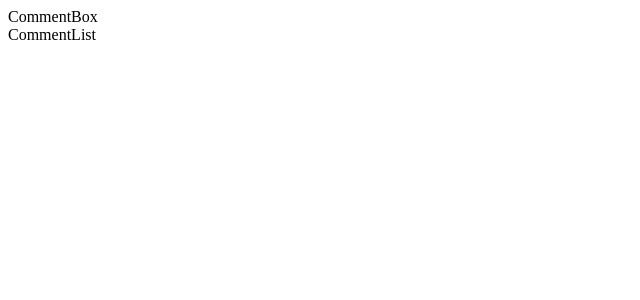
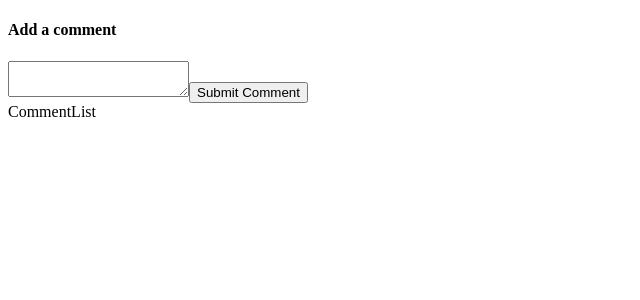
Before and after one commit to Gander7/coures-advanced-react-redux-2020, a React (Create React App) app in the folder 1-testing/: page / in a window 1280 px wide. Shown: the top 300 px of the page, without its empty margins (0-640 px from the left). Built offline with nearby package versions, Linux system fonts and the light colour scheme.

Commit message:
1 - CommentBox + testing

```diff
--- a/1-testing/src/components/CommentBox.js
+++ b/1-testing/src/components/CommentBox.js
@@ -1,9 +1,32 @@
 import React from 'react'
 
-export default () => {
-    return (
-        <div>
-            CommentBox
-        </div>
-    )
+class CommentBox extends React.Component {
+    state = { comment: '' }
+
+    handleChange = (e) => {
+        this.setState({ comment: e.target.value })
+    }
+
+    handleSubmit = (e) => {
+        e.preventDefault()
+        // TODO: save comment via action creator
+        this.setState({ comment: '' })
+    }
+
+    render() {
+        return (
+            <form onSubmit={this.handleSubmit}>
+                <h4>Add a comment</h4>
+                <textarea
+                    value={this.state.comment}
+                    onChange={this.handleChange}
+                />
+                <button>
+                    Submit Comment
+                </button>
+            </form>
+        )
+    }
 }
+
+export default CommentBox
```
Also changed, not shown: 2 other files (tests, documents, lock files or other folders).
